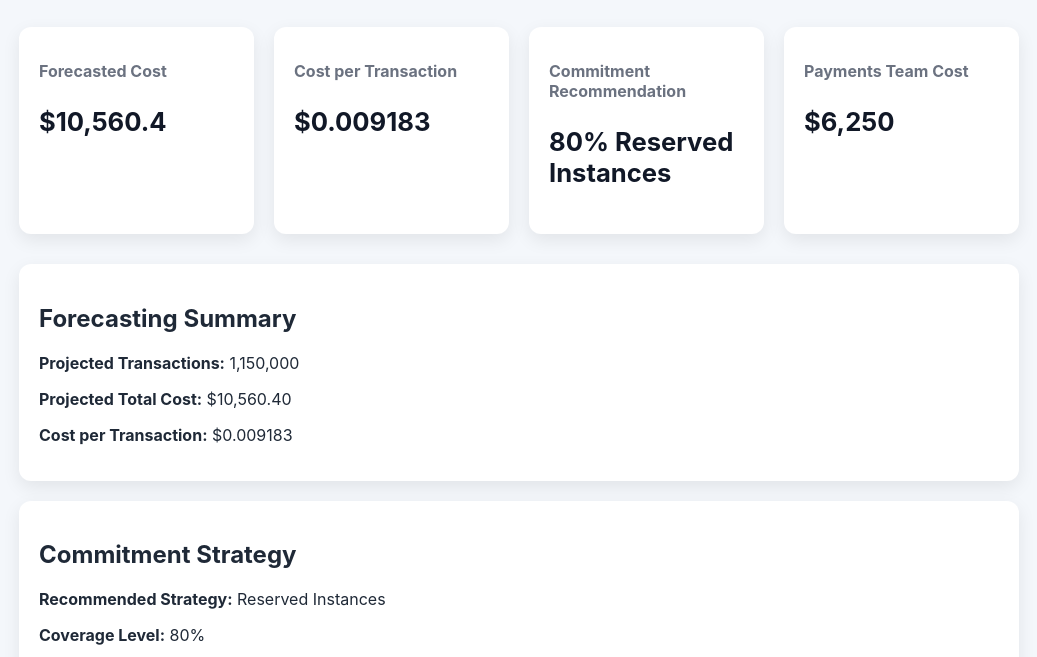
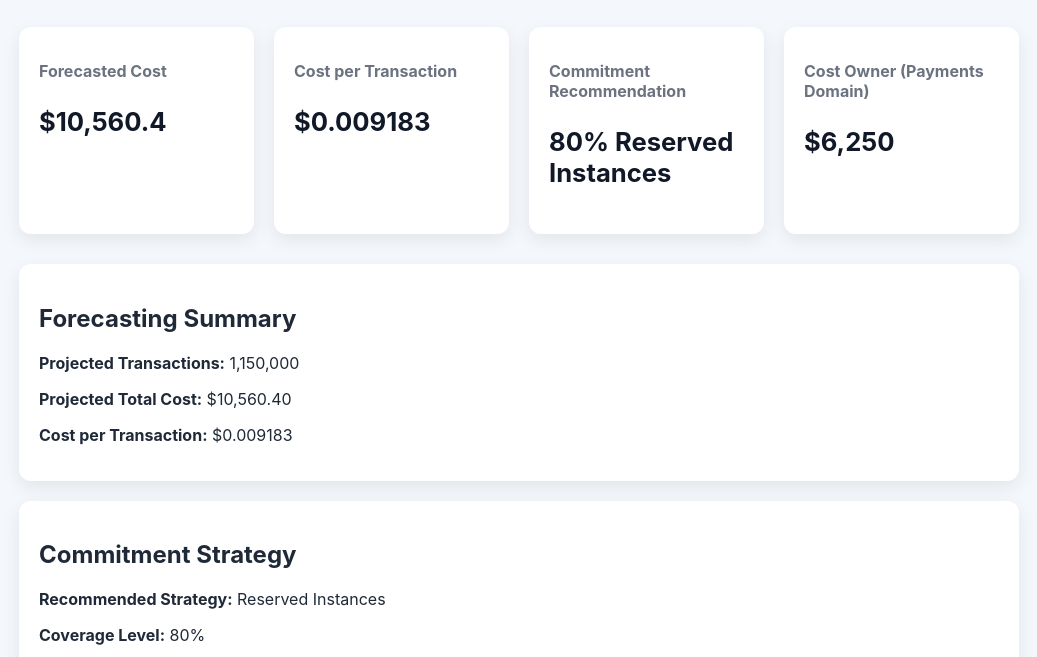
Before and after one commit to drchristinee1/finops-executive-dashboard, a plain HTML site: page index.html in a window 1280 px wide. Shown: the part 143-800 px from the top of the page, without its empty margins (121-1158 px from the left). Drawn offline with Linux system fonts and the light colour scheme.

Commit message:
Update index.html

```diff
--- a/index.html
+++ b/index.html
@@ -32,9 +32,9 @@
       </div>
 
       <div class="card kpi">
-        <h2>Payments Team Cost</h2>
-        <p class="kpi-value" id="paymentsCost">$6,250</p>
-      </div>
+  <h2>Cost Owner (Payments Domain)</h2>
+  <p class="kpi-value" id="paymentsCost">$6,250</p>
+</div>
     </section>
 
     <section class="card">
```
